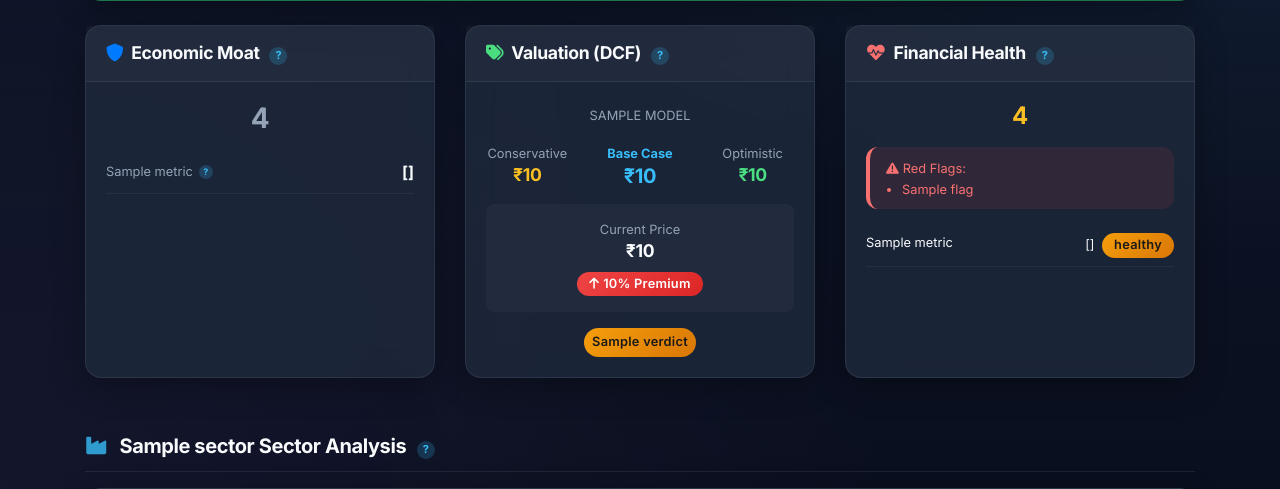
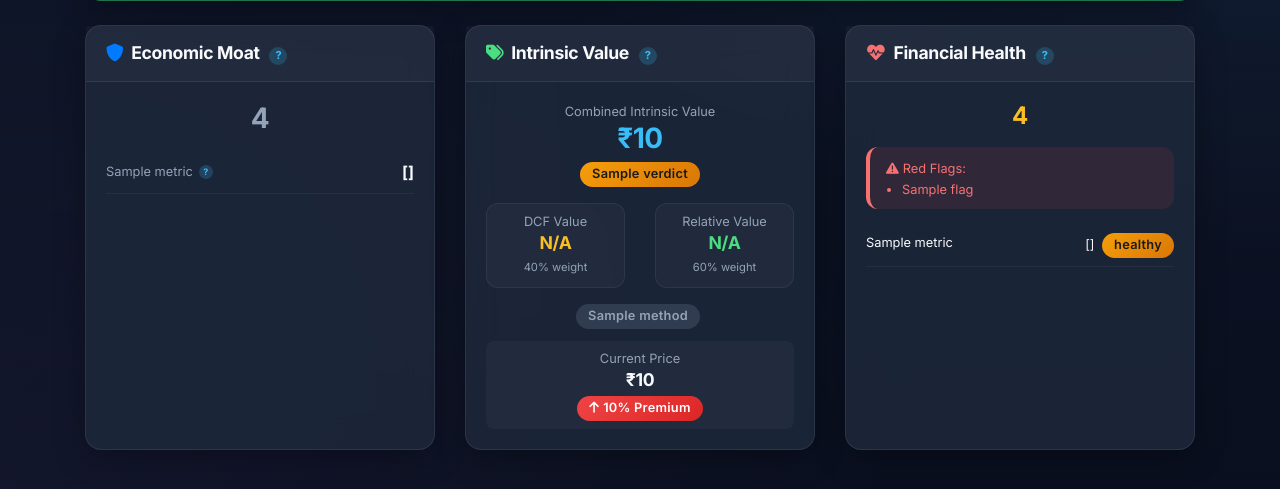
Before and after one commit to puneethr09/stock_fundamental, a Flask app: template templates/results.html in a window 1280 px wide. Shown: the part 1109-1598 px from the top of the page. Run offline with Flask 3, Linux system fonts and the light colour scheme; the template is opened without the code that fills it: most values are stand-ins (such as "Sample title", 1, 10 or a date in 2020); some libraries are stand-ins or nearby versions.

Commit message:
feat(ui): Display Combined Intrinsic Value in results page
Shows AlphaSpread-like valuation with:
- Combined Intrinsic Value (headline)
- DCF Value (40% weight)
- Relative Value (60% weight - P/E, EV/EBITDA)
- Methods used badges

Falls back to DCF-only display if combined unavailable

```diff
--- a/src/dorsey_runner.py
+++ b/src/dorsey_runner.py
@@ -62,6 +62,11 @@ def run_dorsey_analysis(ticker):
     # Valuation (Chapters 9-10)
     v = ValuationAnalyzer(ticker)
     results["valuation"] = v.get_valuation_verdict()
+
+    # Combined Valuation (AlphaSpread-like: DCF + Relative)
+    combined_val = v.get_combined_intrinsic_value()
+    if combined_val:
+        results["valuation"]["combined"] = combined_val
 
     # Mistake Detection (Chapter 2)
     md = MistakeDetector(ticker)
--- a/templates/results.html
+++ b/templates/results.html
@@ -379,22 +379,78 @@
         <div class="col-lg-4 mb-4">
             <div class="card h-100 animate-fade-in" style="animation-delay: 0.3s;">
                 <div class="card-header">
-                    <h5 class="mb-0"><i class="fas fa-tags text-success mr-2"></i>Valuation (DCF)
+                    <h5 class="mb-0"><i class="fas fa-tags text-success mr-2"></i>Intrinsic Value
                         <span class="info-tooltip">
                             <span class="tooltip-icon">?</span>
                             <span class="tooltip-content">
-                                <span class="tooltip-title"><i class="fas fa-calculator"></i> Chapters 9-10: Valuation</span>
-                                <span class="tooltip-text">Discounted Cash Flow model projects future cash flows and discounts to present value. Margin of Safety protects against estimation errors.</span>
-                                <div class="tooltip-formula">Value = Σ(FCF / (1+r)^n) + Terminal</div>
+                                <span class="tooltip-title"><i class="fas fa-calculator"></i> AlphaSpread Method</span>
+                                <span class="tooltip-text">Combines DCF (40%) + Relative Valuation (60%) for a balanced, market-realistic intrinsic value estimate.</span>
                             </span>
                         </span>
                     </h5>
                 </div>
                 <div class="card-body">
+                    {% if valuation.combined %}
+                    <!-- Combined Intrinsic Value (AlphaSpread-like) -->
+                    <div class="text-center mb-3">
+                        <small class="text-muted d-block">Combined Intrinsic Value</small>
+                        <h2 class="text-info mb-1">₹{{ "%.0f"|format(valuation.combined.combined_value) }}</h2>
+                        <span class="badge {% if valuation.combined.verdict == 'UNDERVALUED' %}badge-success{% elif valuation.combined.verdict == 'OVERVALUED' %}badge-danger{% else %}badge-warning{% endif %}">
+                            {{ valuation.combined.verdict }}
+                        </span>
+                    </div>
+
+                    <!-- DCF vs Relative breakdown -->
+                    <div class="row text-center mb-3">
+                        <div class="col-6">
+                            <div class="metric-card py-2">
+                                <small class="text-muted d-block">DCF Value</small>
+                                <h5 class="text-warning mb-0">
+                                    {% if valuation.combined.dcf_value %}₹{{ "%.0f"|format(valuation.combined.dcf_value) }}{% else %}N/A{% endif %}
+                                </h5>
+                                <small class="text-muted" style="font-size:0.7rem;">40% weight</small>
+                            </div>
+                        </div>
+                        <div class="col-6">
+                            <div class="metric-card py-2">
+                                <small class="text-muted d-block">Relative Value</small>
+                                <h5 class="text-success mb-0">
+                                    {% if valuation.combined.relative_value %}₹{{ "%.0f"|format(valuation.combined.relative_value) }}{% else %}N/A{% endif %}
+                                </h5>
+                                <small class="text-muted" style="font-size:0.7rem;">60% weight</small>
+                            </div>
+                        </div>
+                    </div>
+
+                    <!-- Relative methods used -->
+                    {% if valuation.combined.relative_methods %}
+                    <div class="text-center mb-2" style="font-size:0.75rem;">
+                        {% for method in valuation.combined.relative_methods %}
+                        <span class="badge badge-secondary mr-1 mb-1">{{ method }}</span>
+                        {% endfor %}
+                    </div>
+                    {% endif %}
+
+                    <!-- Current Price & Margin -->
+                    <div class="text-center py-2" style="background: rgba(255,255,255,0.03); border-radius: 8px;">
+                        <small class="text-muted d-block">Current Price</small>
+                        <h5 class="mb-1">₹{{ valuation.current_price }}</h5>
+                        {% if valuation.combined.margin_of_safety > 0 %}
+                        <span class="badge badge-success">
+                            <i class="fas fa-arrow-down mr-1"></i>{{ "%.0f"|format(valuation.combined.margin_of_safety) }}% Undervalued
+                        </span>
+                        {% else %}
+                        <span class="badge badge-danger">
+                            <i class="fas fa-arrow-up mr-1"></i>{{ "%.0f"|format(valuation.combined.margin_of_safety * -1) }}% Premium
+                        </span>
+                        {% endif %}
+                    </div>
+
+                    {% else %}
+                    <!-- Fallback: Old DCF-only display -->
                     <div class="text-center mb-3">
                         <small class="text-muted text-uppercase">{{ valuation.model_type }} Model</small>
                     </div>
-
                     <div class="row text-center mb-3">
                         <div class="col-4">
                             <small class="text-muted d-block">Conservative</small>
@@ -409,11 +465,9 @@
                             <h5 class="text-success mb-0">₹{{ "%.0f"|format(valuation.scenarios.Optimistic.value) }}</h5>
                         </div>
                     </div>
-
                     <div class="text-center py-3" style="background: rgba(255,255,255,0.03); border-radius: 8px;">
                         <small class="text-muted d-block">Current Price</small>
                         <h5 class="mb-2">₹{{ valuation.current_price }}</h5>
-
                         {% if valuation.margin_of_safety > 0 %}
                         <span class="badge badge-success">
                             <i class="fas fa-arrow-down mr-1"></i>{{ "%.0f"|format(valuation.margin_of_safety) }}% Margin of Safety
@@ -424,12 +478,12 @@
                         </span>
                         {% endif %}
                     </div>
-
                     <div class="mt-3 text-center">
                         <span class="badge {% if 'BUY' in valuation.verdict %}badge-success{% elif 'SELL' in valuation.verdict %}badge-danger{% else %}badge-warning{% endif %} p-2">
                             {{ valuation.verdict }}
                         </span>
                     </div>
+                    {% endif %}
                 </div>
             </div>
         </div>
```
